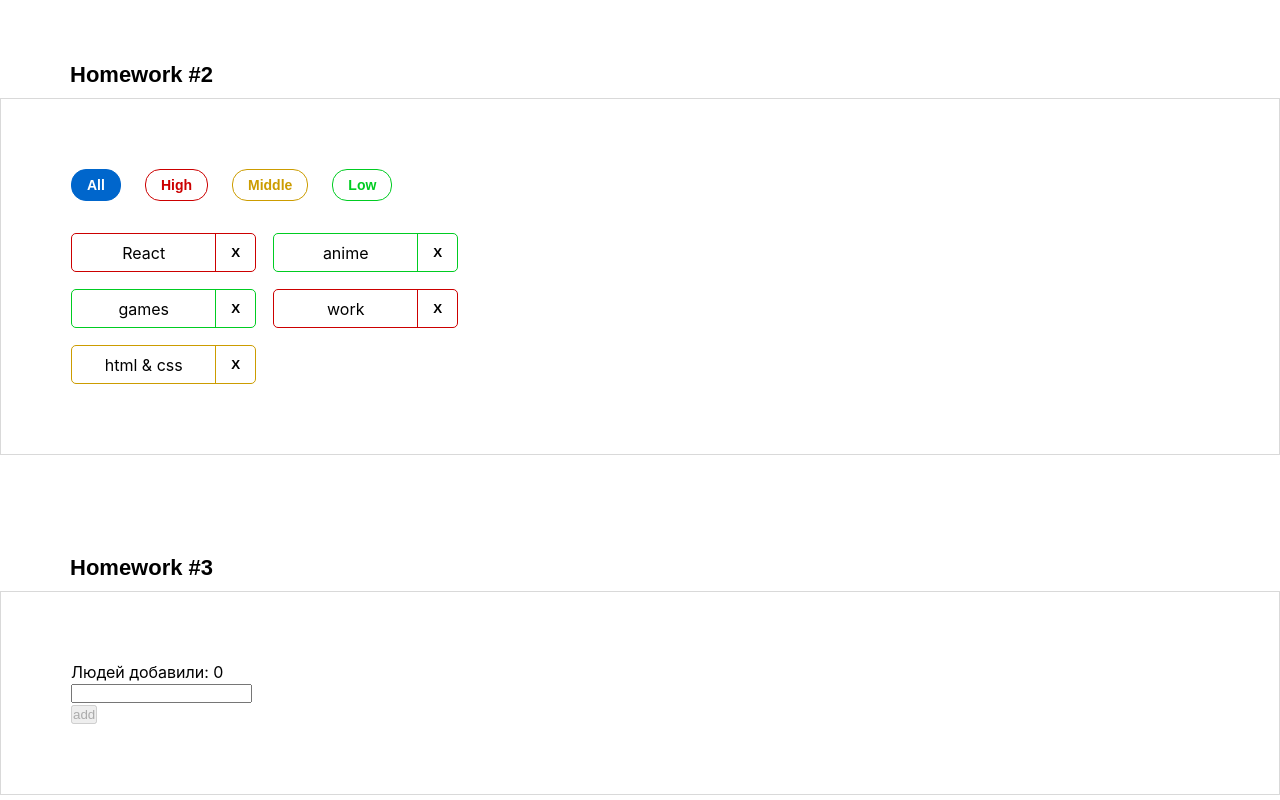
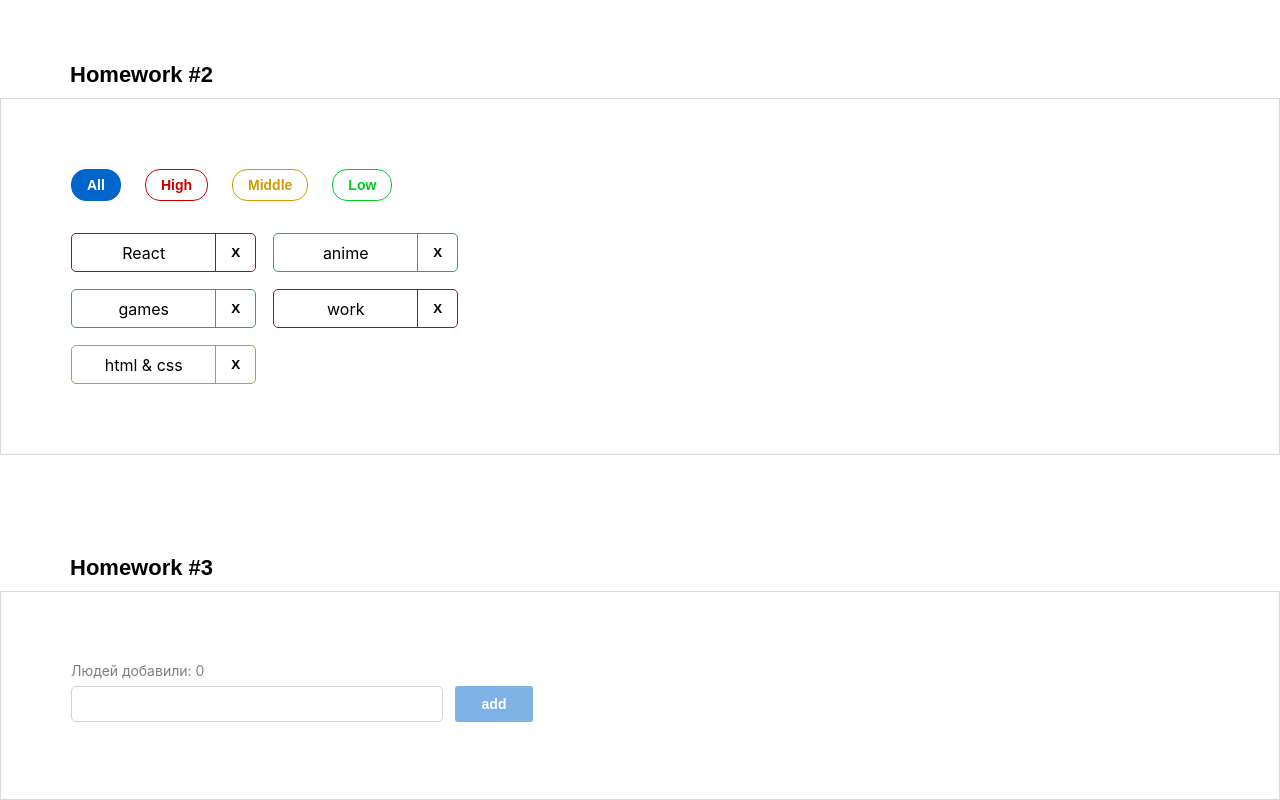
Before and after one commit to AdammmVV/Homework, a React (Create React App) app: page / in a window 1280 px wide. Shown: the part 645-1445 px from the top of the page. Built offline with nearby package versions, Linux system fonts and the light colour scheme.

Commit message:
Homework 03 add style Greeting.module.css.tsx

```diff
--- a/src/s2-homeworks/hw03/Greeting.module.css
+++ b/src/s2-homeworks/hw03/Greeting.module.css
@@ -2,34 +2,70 @@
 }
 
 .inputAndButtonContainer {
+    display: grid;
+    grid-template-areas: 'i b';
+    justify-content: start;
+    gap: 12px;
 }
 
 .error {
+    margin: 7px 0 7px 0;
+    color: #CC0000;
+    font-size: 14px;
 }
 
 .input {
+    padding: 8px 0 8px 12px;
+    grid-area: i;
+    box-sizing: border-box;
+    border: 1px solid #D1D1D1;
+    width: 372px;
+    height: 36px;
+    border-radius: 5px;
+    font-size: 16px;
+    line-height: 20px;
 }
 
 .input:focus {
 }
 
 .errorInput {
+    border: 1px solid #CC0000;
 }
 
 .button {
+    grid-area: b;
+    border: none;
+    height: 36px;
+    width: 78px;
+    border-radius: 3px;
+    background: #0066CC;
+    font-size: 14px;
+    font-weight: 600;
+    line-height: 20px;
+    color: #FFFFFF;
+    text-align: center;
 }
 
 .button:focus {
 }
 
 .button:active {
+    border: 1px solid #d9d9d9;
 }
 
 .button:disabled {
+    opacity: 0.5;
 }
 
 .text {
+    font-size: 14px;
+    line-height: 17px;
+    color: rgba(0, 0, 0, 0.5);
+    padding-bottom: 7px;
 }
 
 .greeting {
+    font-weight: 500;
+    font-size: 14px;
 }
```
